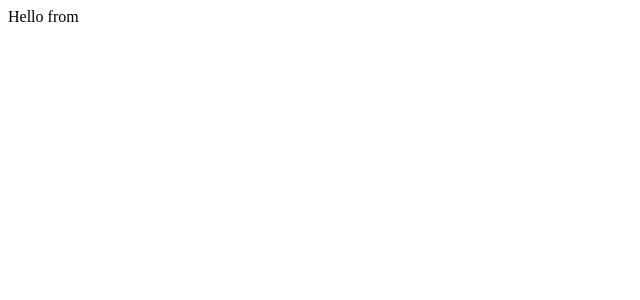
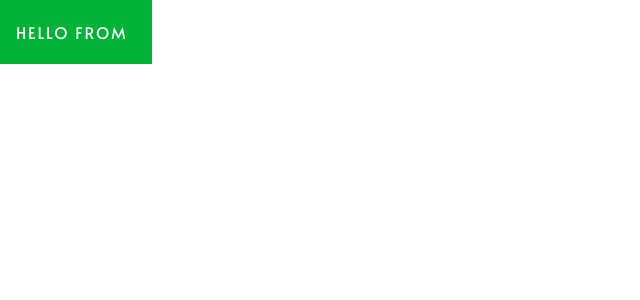
Before and after one commit to elijahmg/Tech, a React (Vite) app: page / in a window 1280 px wide. Shown: the top 300 px of the page, without its empty margins (0-640 px from the left). Built offline with nearby package versions, Linux system fonts and the light colour scheme.

Commit message:
Created button

```diff
--- a/package.json
+++ b/package.json
@@ -11,9 +11,14 @@
   "dependencies": {
     "@types/react": "^16.9.46",
     "@types/react-dom": "^16.9.8",
+    "@types/styled-components": "^5.1.2",
     "parcel-bundler": "^1.12.4",
     "react": "^16.13.1",
     "react-dom": "^16.13.1",
+    "styled-components": "^5.1.1",
     "typescript": "^3.9.7"
+  },
+  "devDependencies": {
+    "sass": "^1.26.10"
   }
 }
--- /dev/null
+++ b/src/components/Button/index.tsx
@@ -0,0 +1,26 @@
+import React, { FC } from 'react';
+import styled from 'styled-components';
+
+interface Props {
+  primary?: boolean;
+  secondary?: boolean;
+}
+
+const Button = styled.a<Props>`
+  background-color: ${(props) =>
+    props.primary
+      ? props.theme.colors.primary
+      : props.secondary
+      ? props.theme.colors.secondary
+      : ''};
+  width: 120px;
+  height: 40px;
+  letter-spacing: 2px !important;
+  display: flex;
+  align-items: center;
+  text-transform: uppercase;
+  padding: 0.75rem 1rem;
+  color: white;
+`;
+
+export default Button;
--- /dev/null
+++ b/src/index.scss
@@ -0,0 +1 @@
+@import url('https://fonts.googleapis.com/css2?family=Alata');
--- a/src/index.tsx
+++ b/src/index.tsx
@@ -1,12 +1,41 @@
 import React, { FC } from 'react';
 import ReactDOM from 'react-dom';
+import { createGlobalStyle, ThemeProvider } from 'styled-components';
+
+import './index.scss';
+import Button from './components/Button';
+import JsonParserTheme from './theme/mainTheme';
+
+const GlobalStyle = createGlobalStyle`
+    * {
+    font-family: Alata, sans-serif;
+  }
+  body {
+    margin: 0;
+    padding: 0;
+    min-height: 100vh;
+    width: 100%;
+  }
+  html {
+    min-height: 100vh;
+    width: 100%;
+  }
+
+  div#root {
+    min-height: 100vh;
+    width: 100%;
+  }
+`;
 
 const App: FC = () => {
   return (
-    <div>
-      Hello from
-    </div>
+    <ThemeProvider theme={JsonParserTheme}>
+      <GlobalStyle />
+      <div>
+        <Button primary>Hello from</Button>
+      </div>
+    </ThemeProvider>
   );
-}
+};
 
-ReactDOM.render(<App/>, document.getElementById('root'));
+ReactDOM.render(<App />, document.getElementById('root'));
--- /dev/null
+++ b/src/theme/mainTheme.ts
@@ -0,0 +1,10 @@
+import { DefaultTheme } from 'styled-components';
+
+const JsonParserTheme = {
+  colors: {
+    primary: '#00b336',
+    secondary: '#414042;',
+  },
+};
+
+export default JsonParserTheme;
--- a/tsconfig.json
+++ b/tsconfig.json
@@ -18,7 +18,8 @@
     "isolatedModules": true,
     "noEmit": true,
     "baseUrl": "./src",
-    "typeRoots": ["node_modules/@types"],
+    "typeRoots": ["node_modules/@types", "src/types"],
+    "outDir": "dist",
     "paths": {
       "~/*": ["./*"]
     }
```
Also changed, not shown: src/types/styled.d.ts (added, +11 -0 lines), 2 other files (tests, documents, lock files or other folders).
